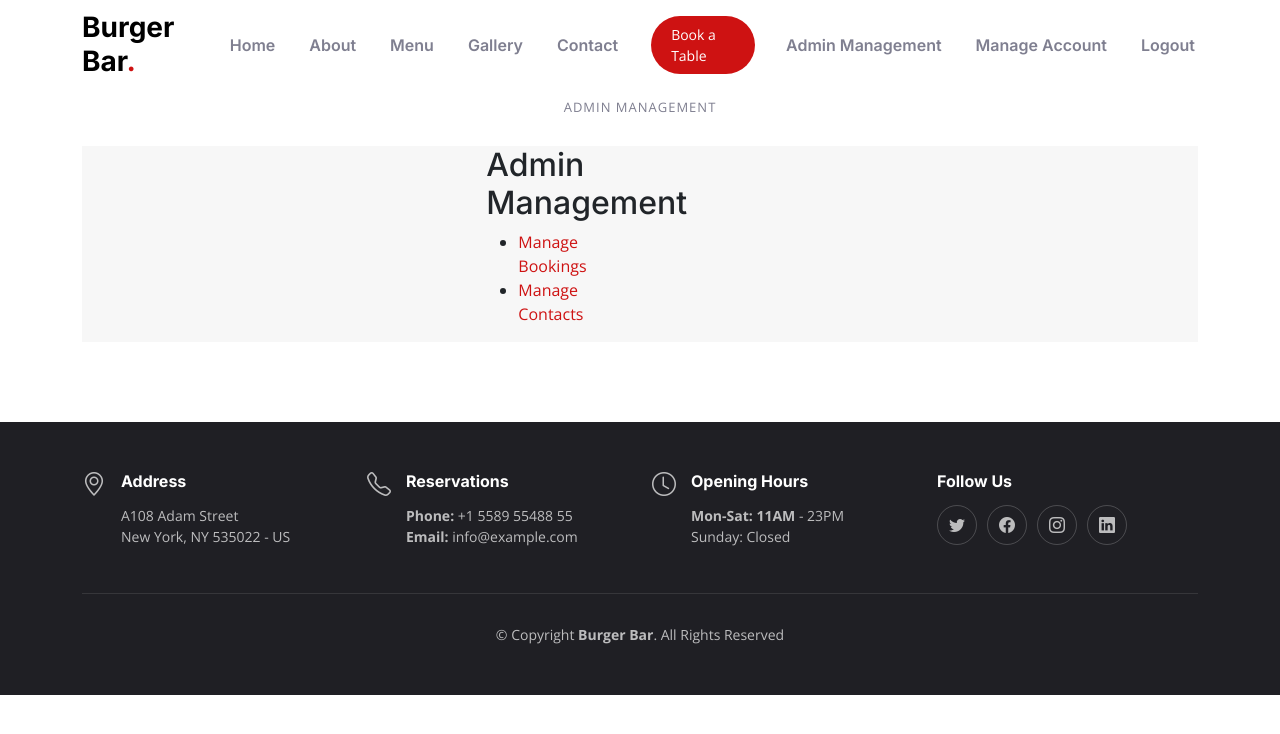
After one commit to LADCode2021/pp4-burger-bar, a Django app: page /admin_management in a window 1280 px wide. The commit adds this page. Shown: the top 734 px of the page. Run offline with Django 3.2, Linux system fonts and the light colour scheme; the visitor is signed in with stand-in values (Sample User, id 1).

Commit message:
Add admin_management page.

```diff
--- /dev/null
+++ b/booking/templates/booking/admin_management.html
@@ -0,0 +1,30 @@
+{% extends "base.html" %}
+
+{% block content %}
+
+<!-- ======= Admin management Section ======= -->
+<section id="book-a-table" class="section-other book-a-table">
+  <div class="container align-items-center justify-content-center" data-aos="fade-up">
+
+    <div class="section-header">
+      <h2>Admin Management</h2>
+    </div>
+
+    <div class="row g-0">
+      <div class="d-flex align-items-center justify-content-center reservation-form-bg">
+        <div class="row gy-4">
+          <div class="col-lg-4 col-md-6">
+            <h2>Admin Management</h2>
+            <ul>
+              <li><a href="{% url 'manage_bookings' %}">Manage Bookings</a></li>
+              <li><a href="{% url 'manage_contacts' %}">Manage Contacts</a></li>
+            </ul>
+          </div>
+      </div><!-- End Manage Account -->
+
+    </div>
+
+  </div>
+</section><!-- End Manage Account Section -->
+
+{%endblock%}
--- a/booking/views.py
+++ b/booking/views.py
@@ -65,6 +65,16 @@ def get_manage_account(request):
     """
 
     return render(request, 'booking/manage_account.html')
+
+
+@login_required(login_url='accounts/login')
+def get_admin_management(request):
+    """
+    Get admin_management page for logged in staff.
+    Or redirect to admin sign-ib page and then load page.
+    """
+
+    return render(request, 'booking/admin_management.html')
 
 
 @staff_member_required
--- a/burger_bar/urls.py
+++ b/burger_bar/urls.py
@@ -32,4 +32,5 @@ urlpatterns = [
     path('manage_bookings', views.get_manage_bookings, name='manage_bookings'),
     path('manage_contacts', views.get_manage_contacts, name='manage_contacts'),
     path('delete_contact/<contact_id>', views.delete_contact, name='delete_contact'),
+    path('admin_management', views.get_admin_management, name='admin_management'),
 ]
--- a/templates/includes/nav-home.html
+++ b/templates/includes/nav-home.html
@@ -21,7 +21,7 @@
     <nav class="navbar">
       <ul>
         {% if user.is_staff and user.is_authenticated %}
-        <li><a href="{% url 'manage_bookings' %}">Manage Bookings</a></li>
+        <li><a href="{% url 'admin_management' %}">Admin Management</a></li>
         <li><a href="{% url 'manage' %}">Manage Account</a></li>
         <li><a href="{% url 'account_logout' %}">Logout</a></li>
         {% elif user.is_authenticated and uses.is_staff == False %}
--- a/templates/includes/nav-other.html
+++ b/templates/includes/nav-other.html
@@ -21,7 +21,7 @@
     <nav class="navbar navbar-fixed-top">
       <ul>
         {% if user.is_staff and user.is_authenticated %}
-        <li><a href="{% url 'manage_bookings' %}">Manage Bookings</a></li>
+        <li><a href="{% url 'admin_management' %}">Admin Management</a></li>
         <li><a href="{% url 'manage' %}">Manage Account</a></li>
         <li><a href="{% url 'account_logout' %}">Logout</a></li>
         {% elif user.is_authenticated and uses.is_staff == False %}
```
